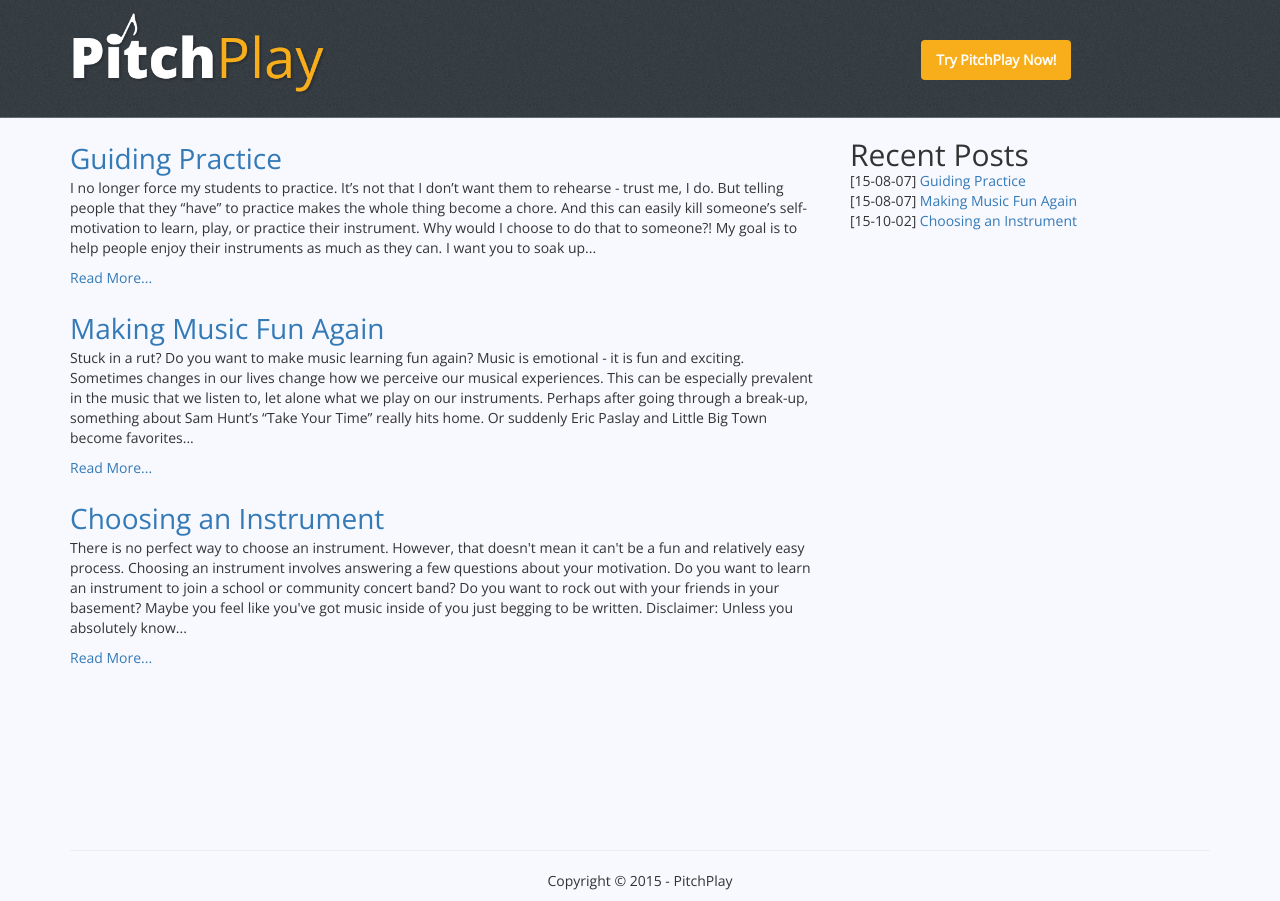
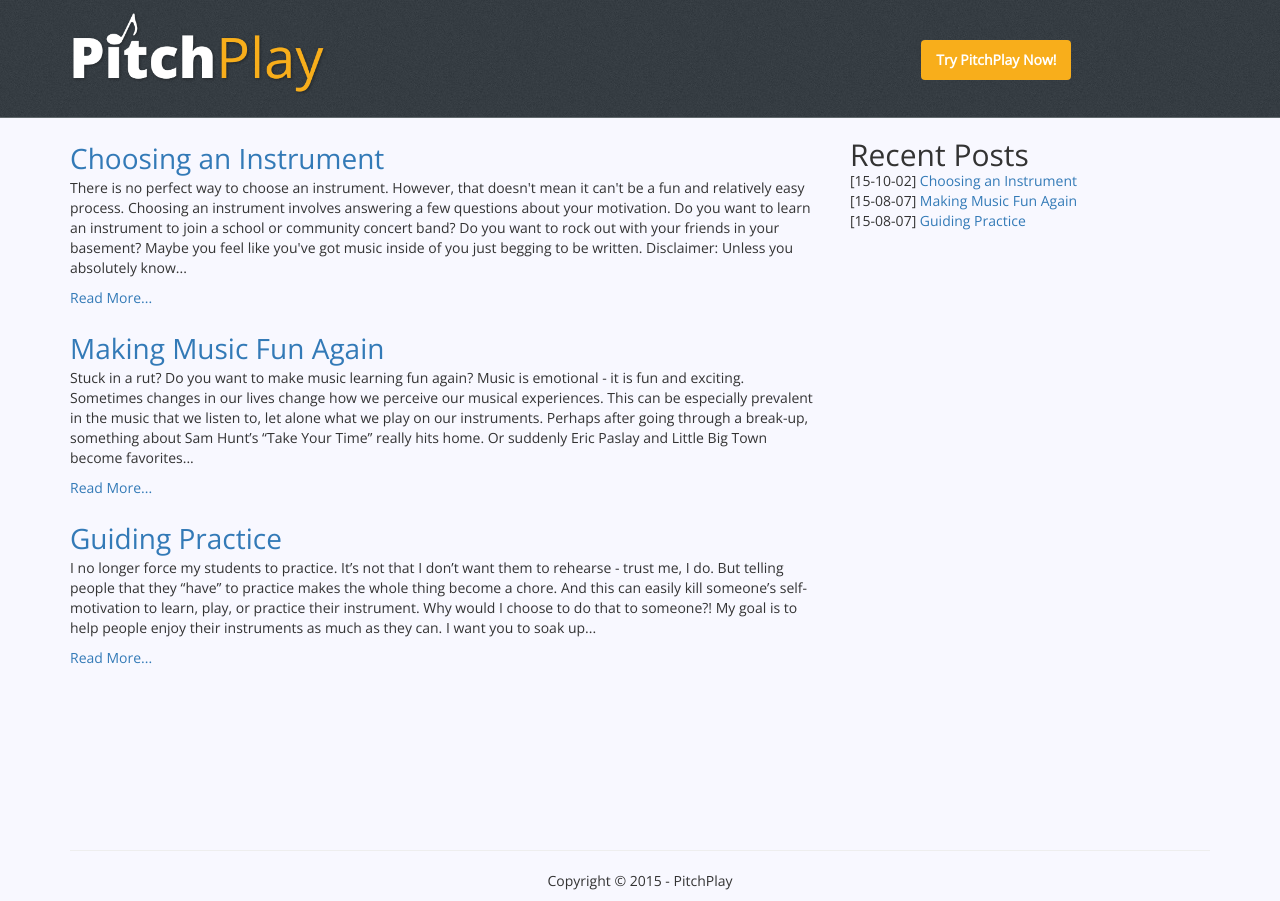
Before and after one commit to pitchplay/blog-content, a Jekyll site: the page built from index.html, in a window 1280 px wide. Built offline with Jekyll 4.4.1, drawn with Linux system fonts in a browser that asks for light colours; nearby versions of some CDN libraries; Markdown is read by kramdown in place of the engine named in the settings; the list of posts is cut into pages by our own code.

Commit message:
Revert to default post sort

```diff
--- a/_layouts/default.html
+++ b/_layouts/default.html
@@ -5,7 +5,7 @@
     <div class="row">
       <div class="col-xs-12 col-sm-8">
         <ul class="post-list">
-          {% for post in site.posts reversed %}
+          {% for post in site.posts %}
           <li>
             <a class="post-list-title" href="{{ post.url }}">{{ post.title }}</a>
             <p> {{ post.content | strip_html | truncatewords:80 }}</p>
@@ -16,7 +16,7 @@
       </div>
       <div class="col-xs-12 col-sm-4">
         <h2>Recent Posts</h2>
-        {% for post in site.posts reversed limit:8 %}
+        {% for post in site.posts limit:8 %}
           [<time datetime="{{post.date | date_to_utc | date: "%Y-%m-%dT%H:%M:00Z"}}">{{post.date | date: "%y-%m-%d"}}</time>] <a href="{{ post.url }}">{{ post.title }}</a>
           <br>
         {% endfor %}
```
